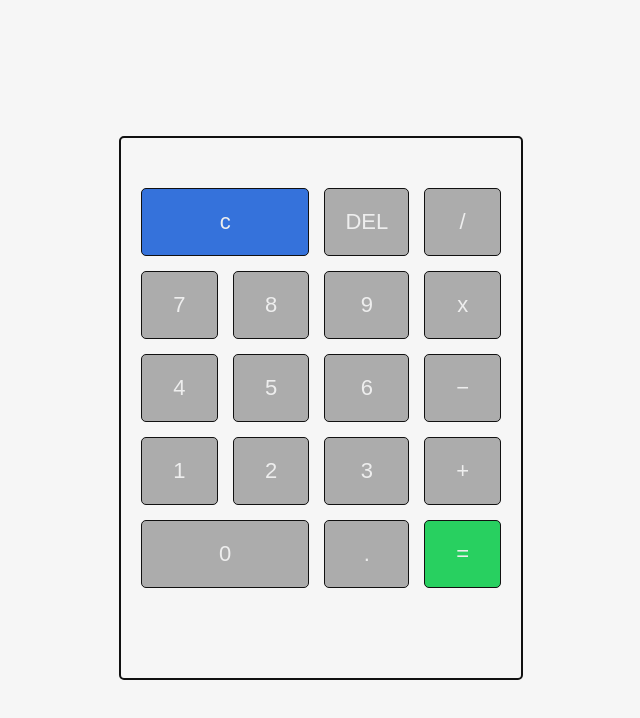
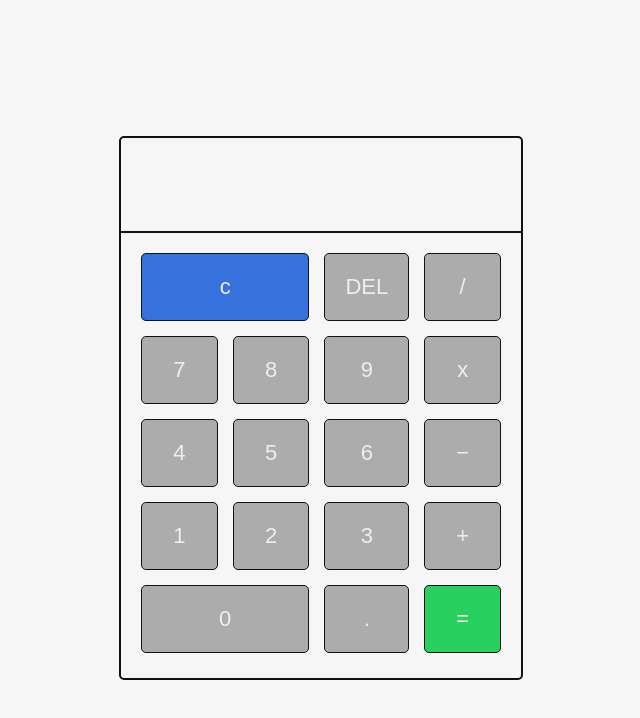
Before and after one commit to blee752/Calculator, a plain HTML site: page Index.html in a window 1280 px wide. Shown: the whole page, without its empty margins (319-959 px from the left). Drawn offline with Linux system fonts and the light colour scheme.

Commit message:
modified input field styling for the new display div

```diff
--- a/Styles.css
+++ b/Styles.css
@@ -26,13 +26,28 @@ body {
     cursor:pointer;
 }
 
-.main-container input {
+/* .main-container input {
     background:none;
     border: none;
     box-shadow: none;
     outline: none;
 
     padding: 10px 0px;
+    width: 100%;
+    border-bottom: 2px solid #111;
+    color:#333;
+    text-align: right;
+    font-size:40px;
+    border-radius: 0;;
+} */
+
+.input {
+    background:none;
+    border: none;
+    box-shadow: none;
+    outline: none;
+    height: 48px;
+    padding: 15px 0px 0px;
     width: 100%;
     border-bottom: 2px solid #111;
     color:#333;
```
